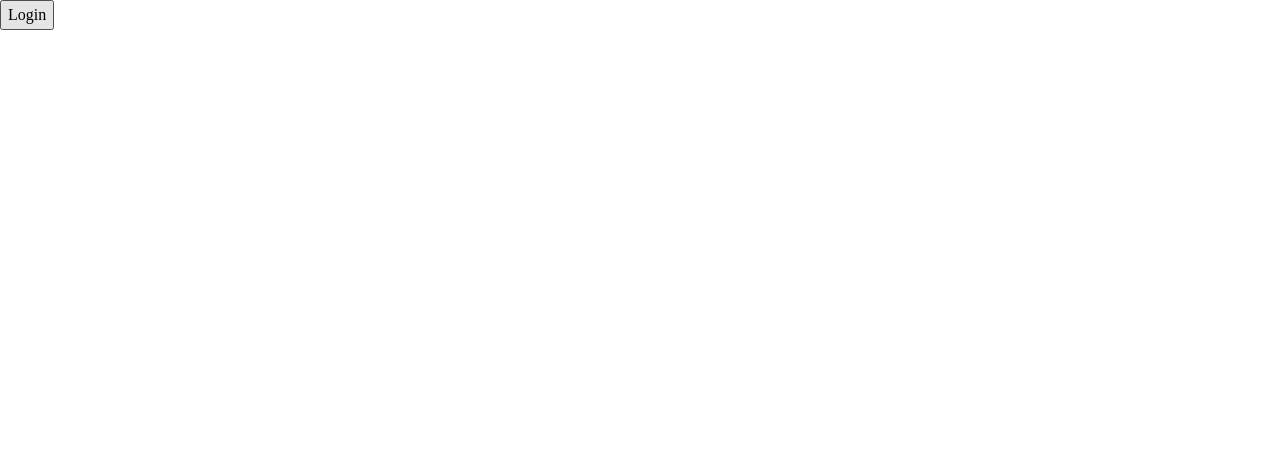
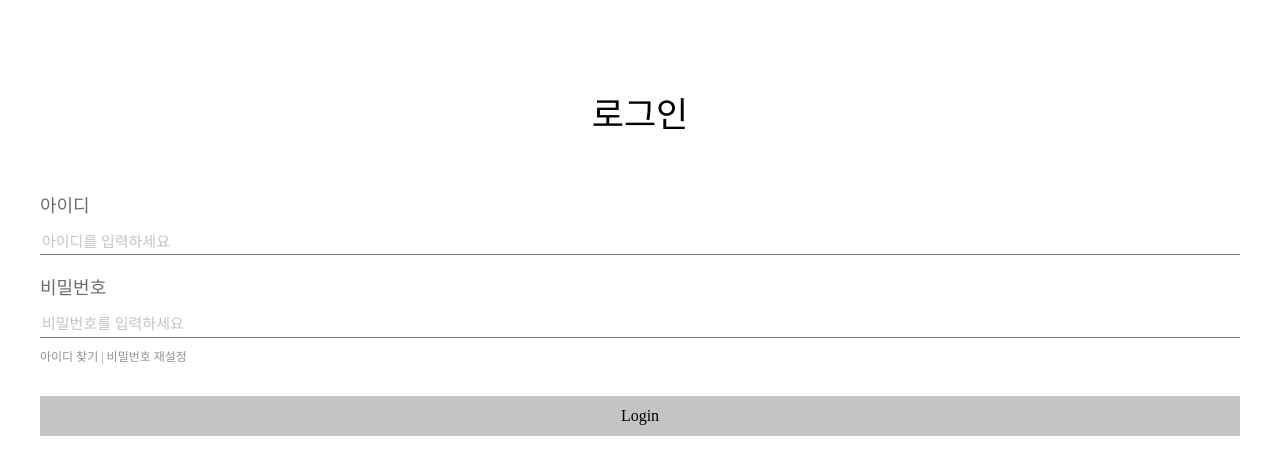
Before and after one commit to alexander050211/snutt-clone, a React (Vite) app: page / in a window 1280 px wide. Both pictures are taken after a click on the button 8 px from the left and 65 px from the top of the page. Shown: the top 474 px of the page. Built offline with nearby package versions, Linux system fonts and the light colour scheme.

Commit message:
login page design

```diff
--- /dev/null
+++ b/src/Login.module.css
@@ -0,0 +1,72 @@
+input::placeholder {
+  color: rgb(196, 196, 196);
+}
+
+input::-webkit-input-placeholder {
+  color: rgb(196, 196, 196);
+}
+
+input:-ms-input-placeholder {
+  color: rgb(196, 196, 196);
+}
+
+.wrapper {
+  background-color: white;
+}
+
+.content {
+  display: flex;
+  flex-direction: column;
+}
+
+.title {
+  margin-top: 90px;
+  margin-bottom: 10px;
+  font-size: 35px;
+  font-weight: 500;
+  text-align: center;
+}
+
+.inputContent {
+  display: flex;
+  flex-direction: column;
+  margin-left: 40px;
+  margin-right: 40px;
+  margin-top: 20px;
+  margin-bottom: 10px;
+}
+
+.text {
+  font-size: 18px;
+  color: rgb(108, 108, 108);
+  margin-bottom: 10px;
+  margin-top: 20px;
+}
+
+.inputBox {
+  font-size: 15px;
+  border-width: 0 0 1px;
+  outline: none;
+}
+
+.login {
+  background-color: rgb(196, 196, 196);
+  border: none;
+  margin-top: 30px;
+  height: 40px;
+  cursor: pointer;
+}
+
+.login:hover {
+  background-color: rgb(169, 169, 169);
+}
+
+.login:active {
+  background-color: rgb(127, 127, 127);
+}
+
+.additional {
+  margin-top: 10px;
+  color: rgb(145, 145, 145);
+  font-size: 12px;
+}
--- a/src/Login.tsx
+++ b/src/Login.tsx
@@ -1,4 +1,6 @@
 import './reset.css';
+
+import styles from './Login.module.css';
 
 type Nickname = {
   nickname: string;
@@ -14,15 +16,37 @@ const Login = ({
   const newNickname = { nickname: 'asdf', tag: 'todo' };
 
   return (
-    <>
+    <div className={styles.wrapper}>
+      <div className={styles.content}>
+        <label className={styles.title}>로그인</label>
+        <div className={styles.inputContent}>
+          <label className={styles.text}>아이디</label>
+          <input
+            className={styles.inputBox}
+            type="text"
+            placeholder="아이디를 입력하세요"
+          />
+
+          <label className={styles.text}>비밀번호</label>
+          <input
+            className={styles.inputBox}
+            type="text"
+            placeholder="비밀번호를 입력하세요"
+          />
+          <label className={styles.additional}>
+            아이디 찾기 | 비밀번호 재설정
+          </label>
           <button
+            className={styles.login}
             onClick={() => {
               onLoginSuccess({ newNickname });
             }}
           >
             Login
           </button>
-    </>
+        </div>
+      </div>
+    </div>
   );
 };
 
```
Lines whose indentation alone changed are shown as unchanged.
